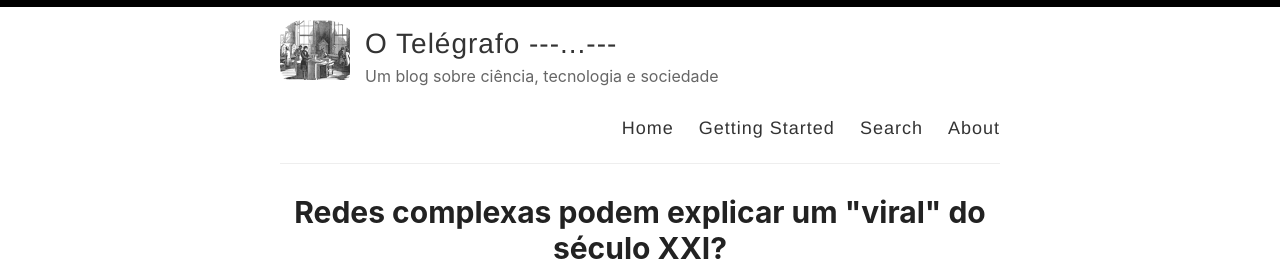
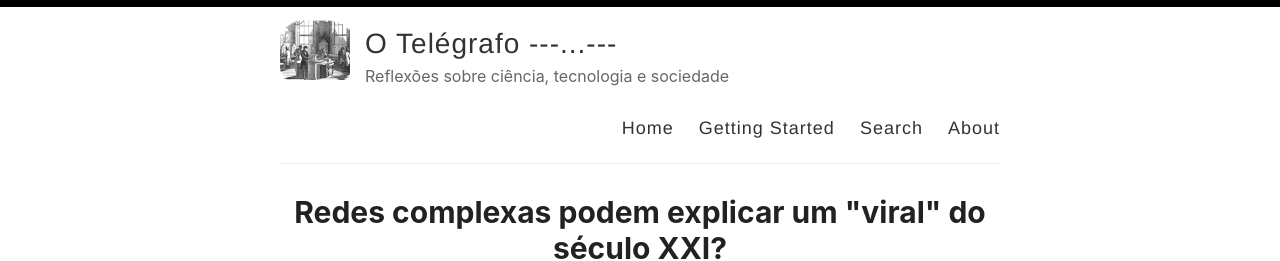
Before and after one commit to tonidandel/otelegrafo_, a Jekyll site: the page built from index.html, in a window 1280 px wide. Shown: the top 261 px of the page. Built offline with Jekyll 4.4.1, drawn with Linux system fonts in a browser that asks for light colours; the list of posts is cut into pages by our own code.

Commit message:
Update _config.yml

```diff
--- a/_config.yml
+++ b/_config.yml
@@ -9,7 +9,7 @@ name: O Telégrafo ---...---
 author: Danny Tonidandel
 
 # Short bio or description (displayed in the header)
-description: Um blog sobre ciência, tecnologia e sociedade
+description: Reflexões sobre ciência, tecnologia e sociedade
 
 # URL of your avatar or profile pic (you could use your GitHub profile pic)
 avatar: /images/fig10.png
```
